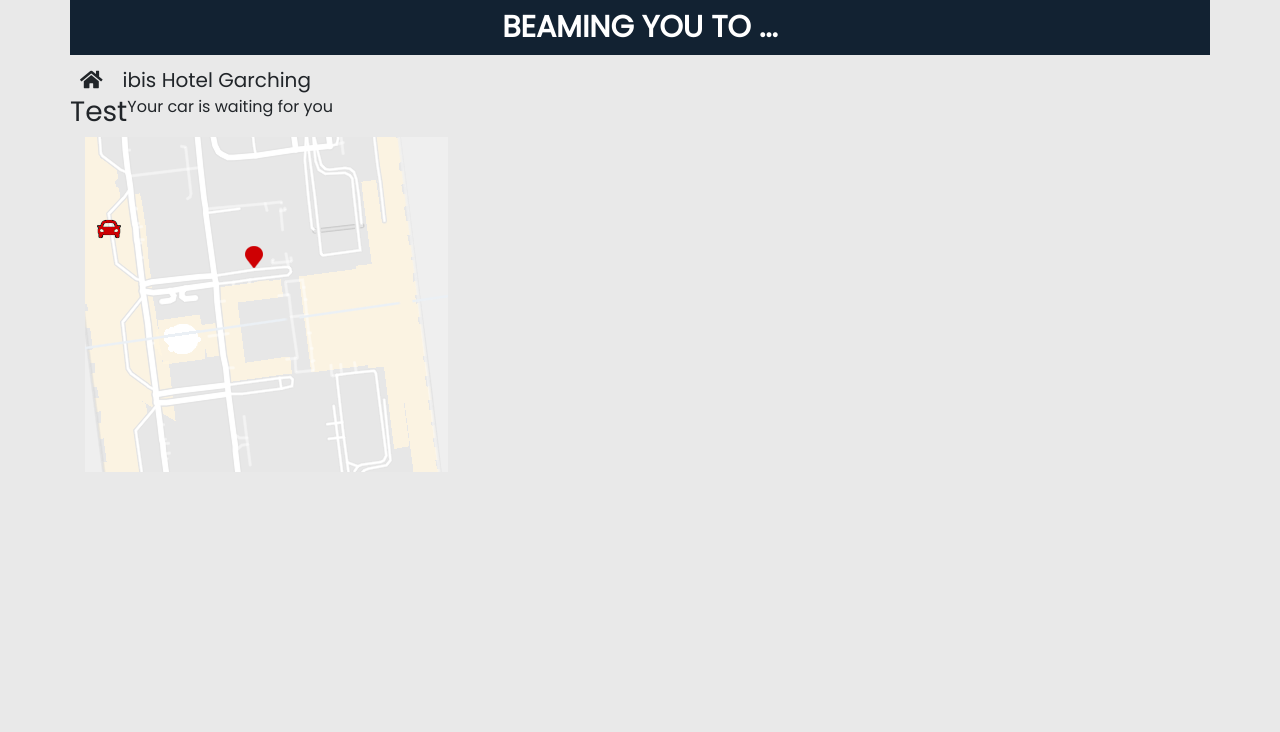
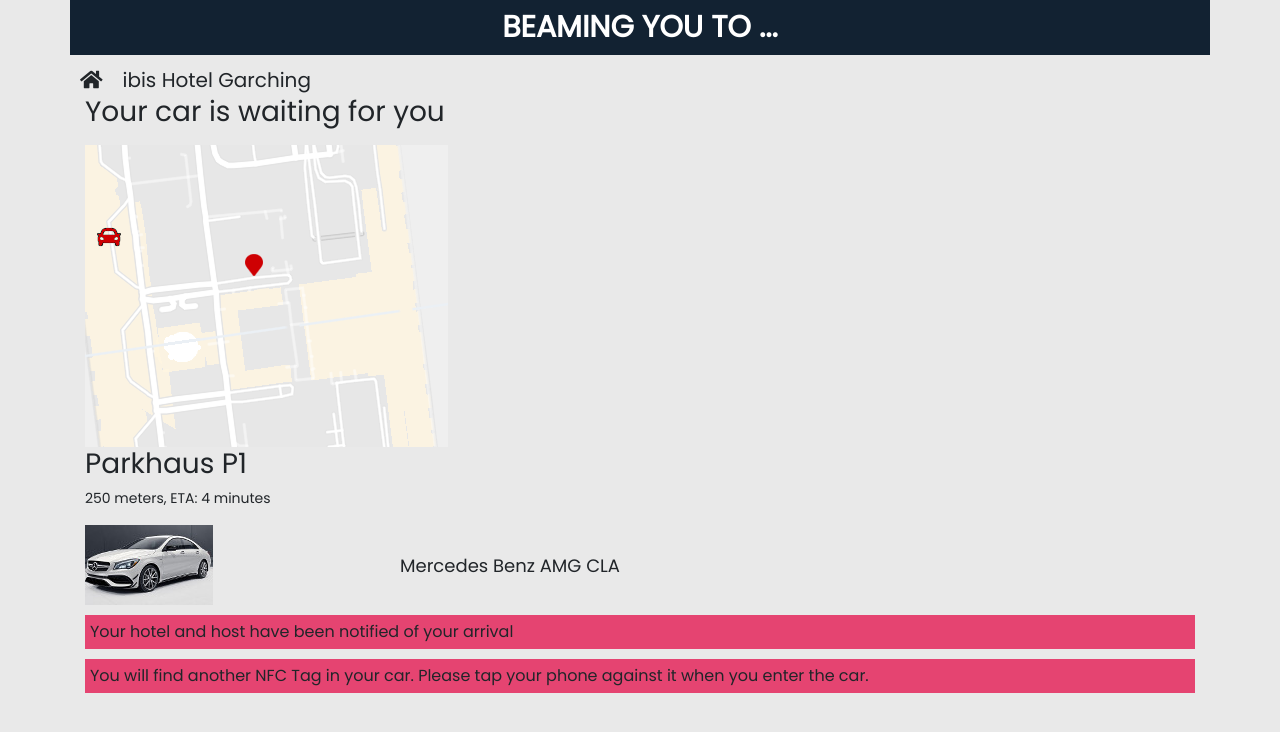
Before and after one commit to Odin94/pro7-hackathon, a React (Create React App) app: page / in a window 1280 px wide. Shown: the top 732 px of the page. Built offline with nearby package versions, Linux system fonts and the light colour scheme.

Commit message:
More components

```diff
--- a/src/App.js
+++ b/src/App.js
@@ -1,20 +1,12 @@
 import React, { Component } from 'react';
 import './App.css';
-import Header from './components/Header';
-import Textfield from './components/Textfield';
-import Location from './components/Location';
+import ArrivalScreen from './components/ArrivalScreen';
 //NDguMzUxLDExLjc3OSw0OC4yNDcsMTEuNjMwLGliaXMgSG90ZWwgR2FyY2hpbmcsTWVyY2VkZXMgQmVueiBBTUcgQ0xBLEtvbmZlcmVuejogTW9udGFnIDEyOjAwIGltIEhvdGVs
 
 class App extends Component {
   render() {
     return (
-      <div className="container">
-        <header>
-          <Header destinationName="ibis Hotel Garching" />
-        </header>
-        <Textfield headline="Test" paragraph="Your car is waiting for you"/>
-        <Location />
-      </div>
+      <ArrivalScreen />
     );
   }
 }
--- a/src/AppStyles.js
+++ b/src/AppStyles.js
@@ -1,5 +1,6 @@
 export default {
     darkBlue: '#122232',
     red: '#ce0003',
-    darkWhite: '#e9e9e9'
+    darkWhite: '#e9e9e9',
+    brightRed: '#e54471'
 };
--- /dev/null
+++ b/src/components/ArrivalScreen.js
@@ -0,0 +1,26 @@
+import React from 'react';
+import mercedesImg from '../assets/mercedes.jpg'
+
+import Header from './Header';
+import Textfield from './Textfield';
+import Location from './Location';
+import CarInfo from'./CarInfo';
+import Toast from './Toast';
+
+const ArrivalScreen = function(props) {
+    return (
+        <div className="container">
+        <header>
+          <Header destinationName="ibis Hotel Garching" />
+        </header>
+        <Textfield headline="Your car is waiting for you" paragraph=""/>
+        <Location />
+        <Textfield headline="Parkhaus P1" paragraph="   250 meters, ETA: 4 minutes"/>
+        <CarInfo carName="Mercedes Benz AMG CLA" carImg={mercedesImg} />
+        <Toast message="Your hotel and host have been notified of your arrival" />
+        <Toast message="You will find another NFC Tag in your car. Please tap your phone against it when you enter the car." />
+      </div>
+    );
+};
+
+export default ArrivalScreen;
--- a/src/components/CarInfo.js
+++ b/src/components/CarInfo.js
@@ -5,7 +5,14 @@ const CarInfo = (props) => {
 
     return (
         <div>
-
+            <div className="row" style={{marginTop: '10px'}}>
+                <div className="col-3">
+                    <img src={props.carImg}></img>
+                </div>
+                <div className="col-9 align-self-center">
+                    <span style={{marginLeft: '30px', fontSize: '18px'}}>{props.carName}</span>
+                </div>
+            </div>
         </div>
     )
 }
--- a/src/components/Textfield.js
+++ b/src/components/Textfield.js
@@ -7,9 +7,9 @@ const Textfield = ({headline, paragraph}) => {
     } */
 
     return (
-        <section className="text-field row">
+        <section className="text-field">
             <h3>{ headline }</h3>
-            <p>{ paragraph }</p>
+            <p style={{fontSize: '14px'}}>{ paragraph }</p>
         </section>
     )
 }
--- a/src/components/Toast.js
+++ b/src/components/Toast.js
@@ -1,11 +1,12 @@
 import React from 'react';
+import AppStyles from '../AppStyles';
 
 const Toast = (props) => {
 
 
     return (
-        <div>
-
+        <div style={{backgroundColor: AppStyles.brightRed, padding: '5px', marginTop: '10px'}}>
+            {props.message}
         </div>
     )
 }
```
Also changed, not shown: src/assets/map_airport.png, src/assets/mercedes.jpg (added).
